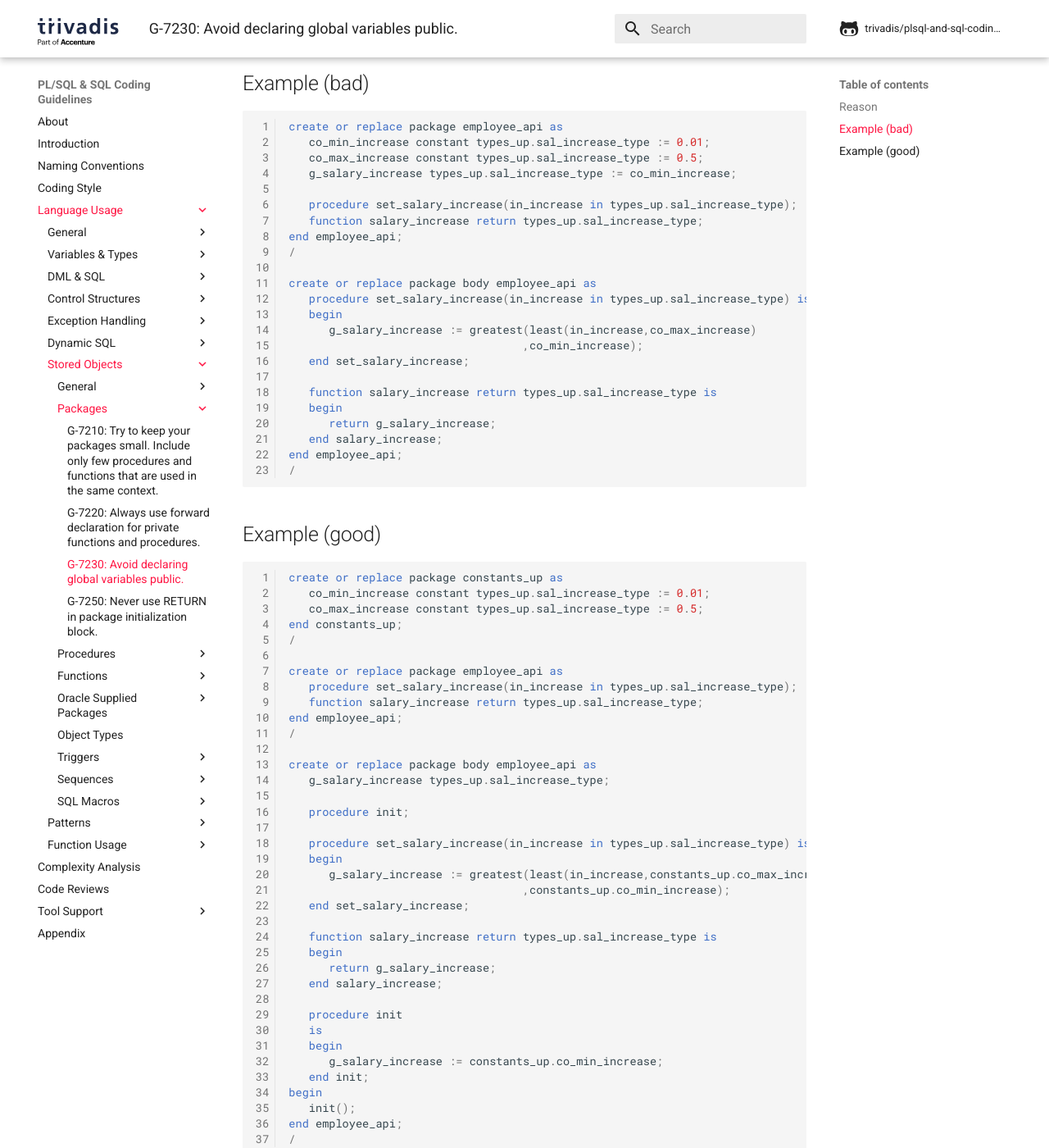
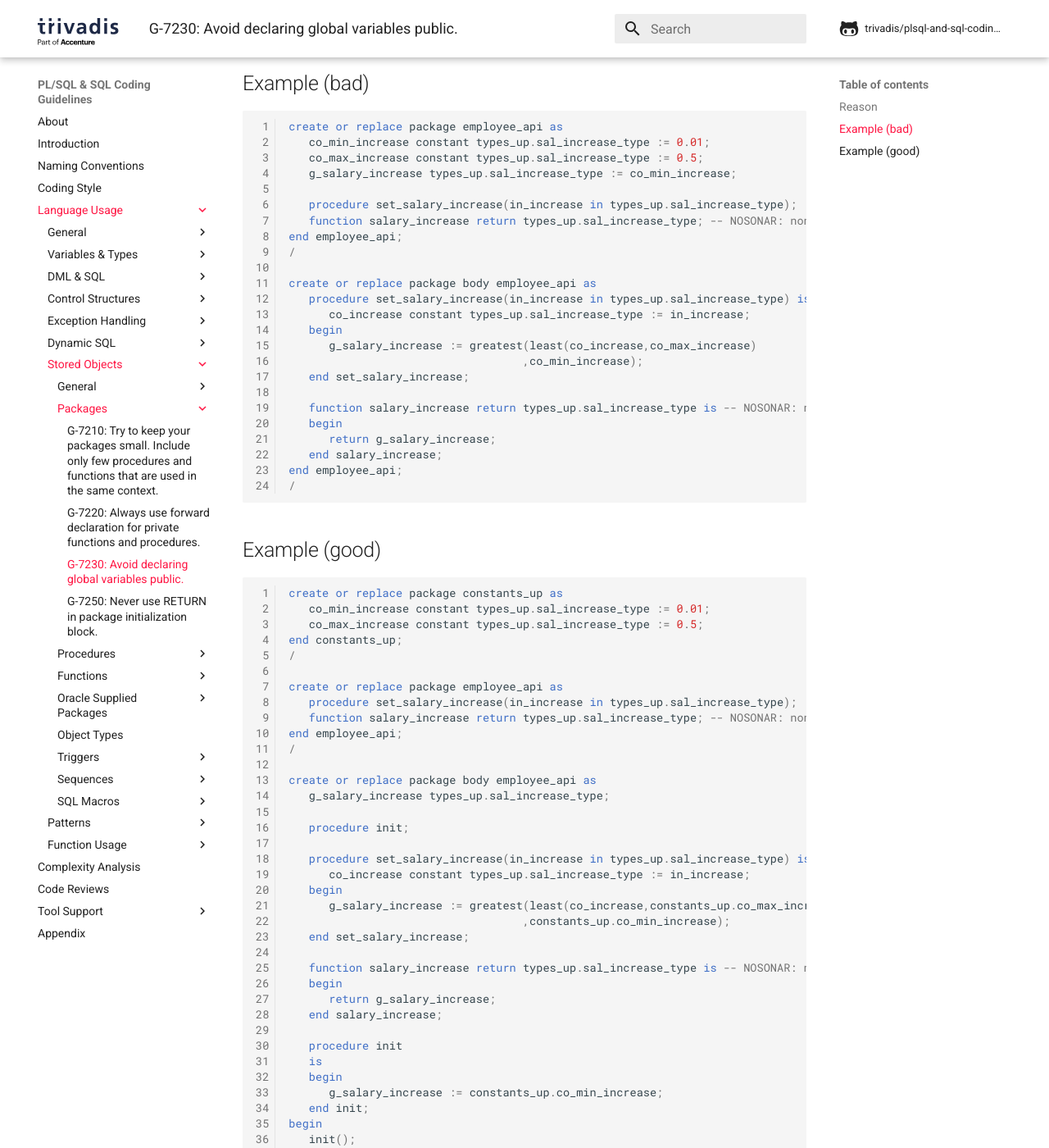
Before and after one commit to Trivadis/plsql-and-sql-coding-guidelines, an MkDocs documentation site: the page built from docs/4-language-usage/7-stored-objects/2-packages/g-7230.md, in a window 1280 px wide and 1400 px high, scrolled down 790 px. Shown: the whole window at 82% size. Built offline with MkDocs 1.6.1 and Material for MkDocs 9.7.7, drawn with Linux system fonts in a browser that asks for light colours; comment, search, counter and statistics services are not loaded; the version menu is left out.

Commit message:
Fix violations of G-7460, G-8310

```diff
--- a/docs/4-language-usage/7-stored-objects/2-packages/g-7230.md
+++ b/docs/4-language-usage/7-stored-objects/2-packages/g-7230.md
@@ -22,18 +22,19 @@
    g_salary_increase types_up.sal_increase_type := co_min_increase;
 
    procedure set_salary_increase(in_increase in types_up.sal_increase_type);
-   function salary_increase return types_up.sal_increase_type;
+   function salary_increase return types_up.sal_increase_type; -- NOSONAR: non-deterministic
 end employee_api;
 /
 
 create or replace package body employee_api as
    procedure set_salary_increase(in_increase in types_up.sal_increase_type) is
+      co_increase constant types_up.sal_increase_type := in_increase;
    begin
-      g_salary_increase := greatest(least(in_increase,co_max_increase)
+      g_salary_increase := greatest(least(co_increase,co_max_increase)
                                    ,co_min_increase);
    end set_salary_increase;
 
-   function salary_increase return types_up.sal_increase_type is
+   function salary_increase return types_up.sal_increase_type is -- NOSONAR: non-deterministic
    begin
       return g_salary_increase;
    end salary_increase;
@@ -52,7 +53,7 @@
 
 create or replace package employee_api as
    procedure set_salary_increase(in_increase in types_up.sal_increase_type);
-   function salary_increase return types_up.sal_increase_type;
+   function salary_increase return types_up.sal_increase_type; -- NOSONAR: non-deterministic
 end employee_api;
 /
 
@@ -62,12 +63,13 @@
    procedure init;
 
    procedure set_salary_increase(in_increase in types_up.sal_increase_type) is
+      co_increase constant types_up.sal_increase_type := in_increase;
    begin
-      g_salary_increase := greatest(least(in_increase,constants_up.co_max_increase)
+      g_salary_increase := greatest(least(co_increase,constants_up.co_max_increase)
                                    ,constants_up.co_min_increase);
    end set_salary_increase;
 
-   function salary_increase return types_up.sal_increase_type is
+   function salary_increase return types_up.sal_increase_type is -- NOSONAR: non-deterministic
    begin
       return g_salary_increase;
    end salary_increase;
```
